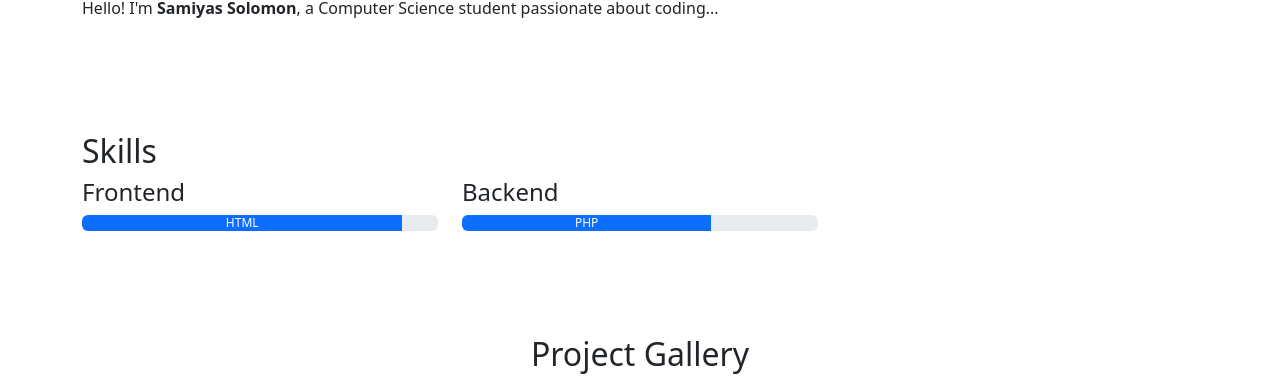
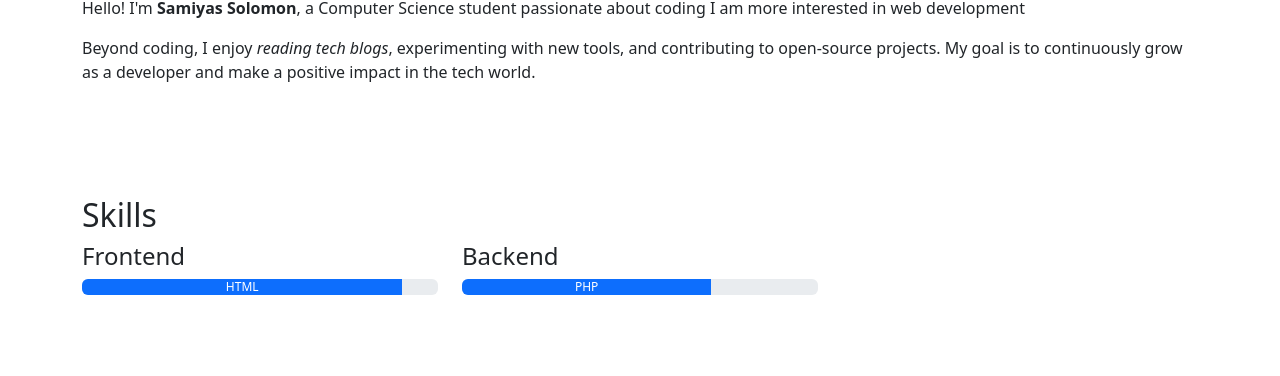
Before and after one commit to sami2995/personal-portfolio, a plain HTML site: page index.html in a window 1280 px wide. Shown: the part 597-973 px from the top of the page. Drawn offline with nearby package versions, Linux system fonts and the light colour scheme.

Commit message:
updated about me section

```diff
--- a/index.html
+++ b/index.html
@@ -38,7 +38,9 @@
 
   <section id="about" class="container py-5">
     <h2>About Me</h2>
-    <p>Hello! I'm <strong>Samiyas Solomon</strong>, a Computer Science student passionate about coding...</p>
+    <p>Hello! I'm <strong>Samiyas Solomon</strong>, a Computer Science student passionate about coding I am more interested in web development</p>
+    <p>Beyond coding, I enjoy <em>reading tech blogs</em>, experimenting with new tools, and contributing to open-source projects. My goal is to continuously grow as a developer and make a positive impact in the tech world.</p>
+
   </section>
 
 
```
